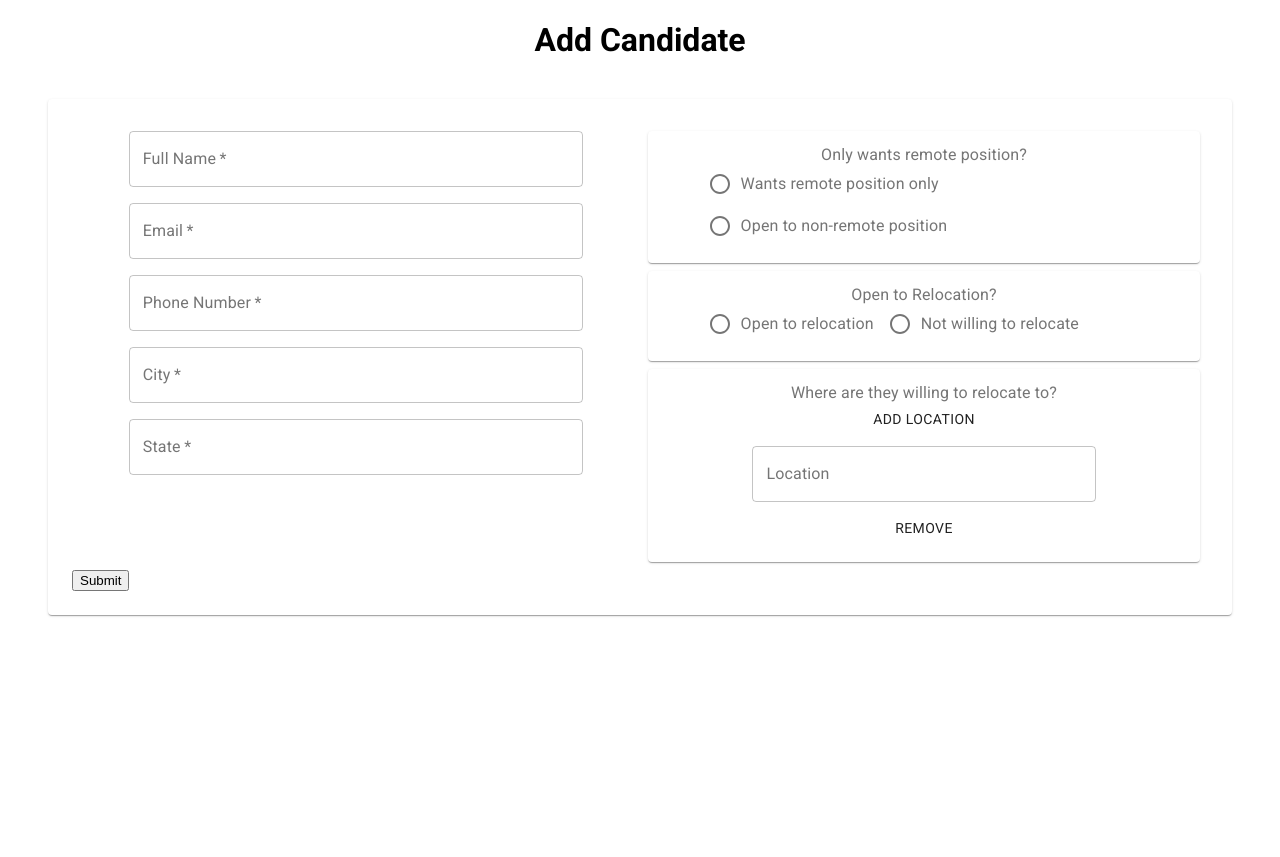
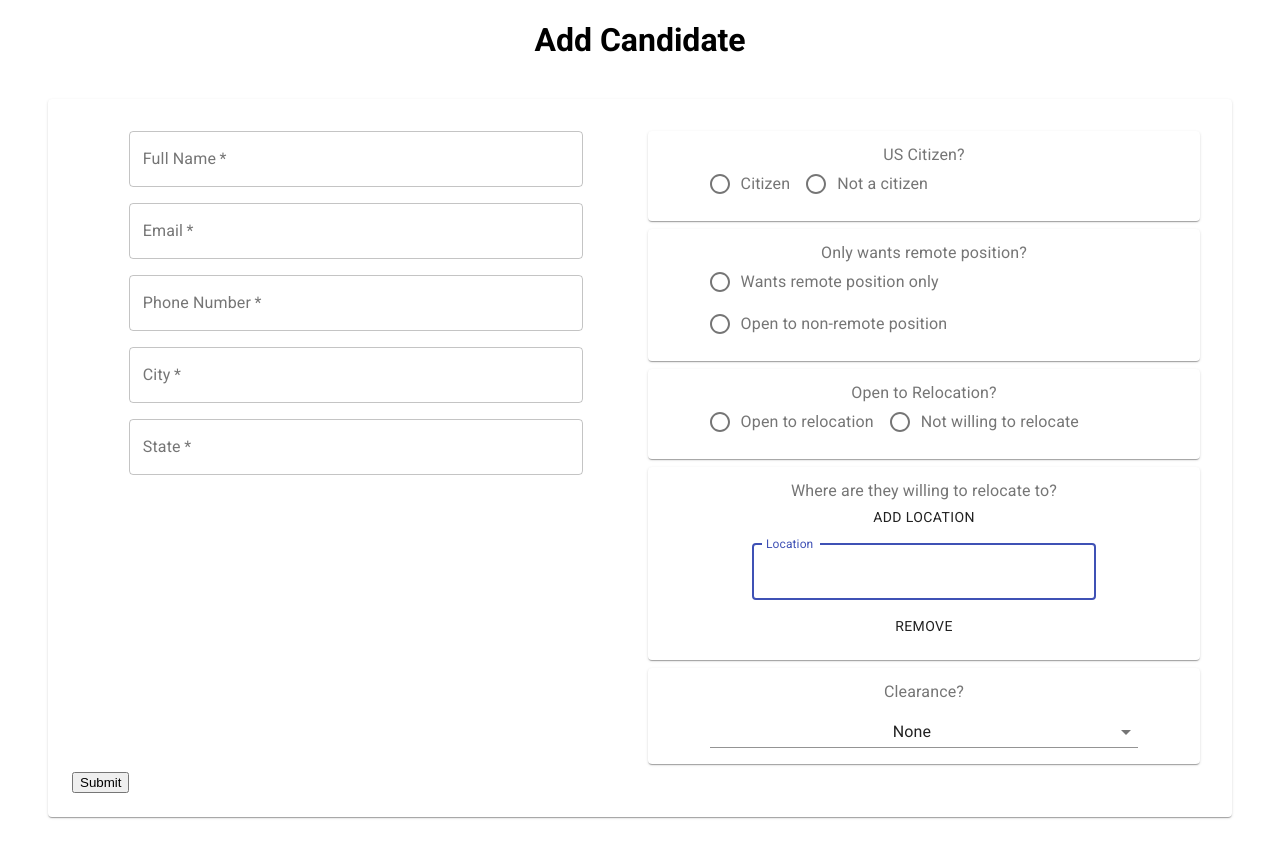
Before and after one commit to mnavoy4/HCRmatcher2, a React (Create React App) app in the folder frontend/: page /add-candidate in a window 1280 px wide. Both pictures are taken after a click on the button "ADD LOCATION". Before the commit the page ends 800 px from the top, so only its background shows below. Built offline with nearby package versions, Linux system fonts and the light colour scheme.

Commit message:
added citizen radios and clearance select

```diff
--- /dev/null
+++ b/frontend/src/Components/ClearanceSelect.js
@@ -0,0 +1,39 @@
+import React from 'react';
+import { makeStyles, InputLabel, MenuItem, Select, Paper, FormControl, FormLabel } from '@material-ui/core';
+
+const useStyles = makeStyles((theme) => ({
+  root: {
+    flexGrow: 1,
+    '& .MuiFormControl-root': {
+      width: '80%',
+      margin: theme.spacing(1)
+    }
+  },
+  paper: {
+    padding: theme.spacing(1),
+    textAlign: 'center',
+    color: theme.palette.text.secondary,
+    margin: theme.spacing(1)
+  }
+}));
+
+export default function ClearanceSelect(){
+
+  const classes = useStyles()
+
+  return (
+    <Paper className={classes.paper}>
+      <FormControl>
+        <FormLabel>Clearance?</FormLabel>
+        <Select defaultValue='None'>
+          <MenuItem value='None'>None</MenuItem>
+          <MenuItem value='Public Trust'>Public Trust</MenuItem>
+          <MenuItem value='Confidential'>Confidential</MenuItem>
+          <MenuItem value='Secret'>Secret</MenuItem>
+          <MenuItem value='Top Secret'>Top Secret</MenuItem>
+          <MenuItem value='TS/SCI'>TS/SCI</MenuItem>
+        </Select>
+      </FormControl>
+    </Paper>
+  )
+}
--- a/frontend/src/Components/WillingToGoWhere.js
+++ b/frontend/src/Components/WillingToGoWhere.js
@@ -48,7 +48,9 @@ export default function WillingToGoWhere(){
                 inputRef={register()}
                 // name='willingToGo'
                 variant='outlined'
+                name={`willingToGo[${index}].location`}
                 label='Location'
+                defaultValue=''
               />
               <Button className={classes.removeButton} onClick={() => remove(index)}>Remove</Button>
             </div>
--- /dev/null
+++ b/frontend/src/Components/usCitizenRadios.js
@@ -0,0 +1,37 @@
+import React from 'react';
+import { useForm, Controller } from 'react-hook-form';
+import { makeStyles } from '@material-ui/core/styles';
+import { FormControl, FormLabel, RadioGroup, Radio, FormControlLabel, Paper } from '@material-ui/core';
+
+const useStyles = makeStyles((theme) => ({
+  root: {
+    flexGrow: 1,
+    '& .MuiFormControl-root': {
+      width: '80%',
+      margin: theme.spacing(1)
+    }
+  },
+  paper: {
+    padding: theme.spacing(1),
+    textAlign: 'center',
+    color: theme.palette.text.secondary,
+    margin: theme.spacing(1)
+  }
+}));
+
+export default function OpenToRelocationRadios(){
+
+  const classes = useStyles();
+
+  return (
+    <Paper className={classes.paper}>
+      <FormControl>
+        <FormLabel>US Citizen?</FormLabel>
+        <RadioGroup row>
+          <FormControlLabel value='true' control={<Radio/>} label='Citizen'/>
+          <FormControlLabel value='false' control={<Radio/>} label='Not a citizen'/>
+        </RadioGroup>
+      </FormControl>
+    </Paper>
+  )
+}
--- a/frontend/src/Containers/AddCandidateContainer/AddCandidateContainer.js
+++ b/frontend/src/Containers/AddCandidateContainer/AddCandidateContainer.js
@@ -4,7 +4,9 @@ import { makeStyles } from '@material-ui/core/styles';
 import { Grid, TextField, Paper } from '@material-ui/core';
 import RemoteOnlyRadios from '../../Components/RemoteOnlyRadios';
 import OpenToRelocationRadios from '../../Components/OpenToRelocationRadios';
-import WillingToGoWhere from '../../Components/WillingToGoWhere'
+import WillingToGoWhere from '../../Components/WillingToGoWhere';
+import usCitizenRadios from '../../Components/usCitizenRadios'
+import ClearanceSelect from '../../Components/ClearanceSelect';
 
 const useStyles = makeStyles((theme) => ({
   root: {
@@ -80,6 +82,13 @@ export default function AddCandidateContainer(){
                 </Grid>
                 <Grid item xs={6}>
                   <Controller
+                    as={usCitizenRadios}
+                    name='usCitizen'
+                    rules={{ required: true }}
+                    control={control}
+                    defaultValue='true'
+                  />
+                  <Controller
                     as={RemoteOnlyRadios}
                     name='wantsRemote'
                     rules={{ required: true }}
@@ -93,7 +102,19 @@ export default function AddCandidateContainer(){
                     control={control}
                     defaultValue='true'
                   />
-                  <WillingToGoWhere/>
+                  <Controller
+                    as={WillingToGoWhere}
+                    name='willingToGo'
+                    control={control}
+                    defaultValue=''
+                  />
+                  <Controller
+                    as={ClearanceSelect}
+                    name='clearance'
+                    defaultValue='None'
+                    rules={{ required: true }}
+                    control={control}
+                  />
                 </Grid>
                 <input type='submit'/>
               </Grid>
```
